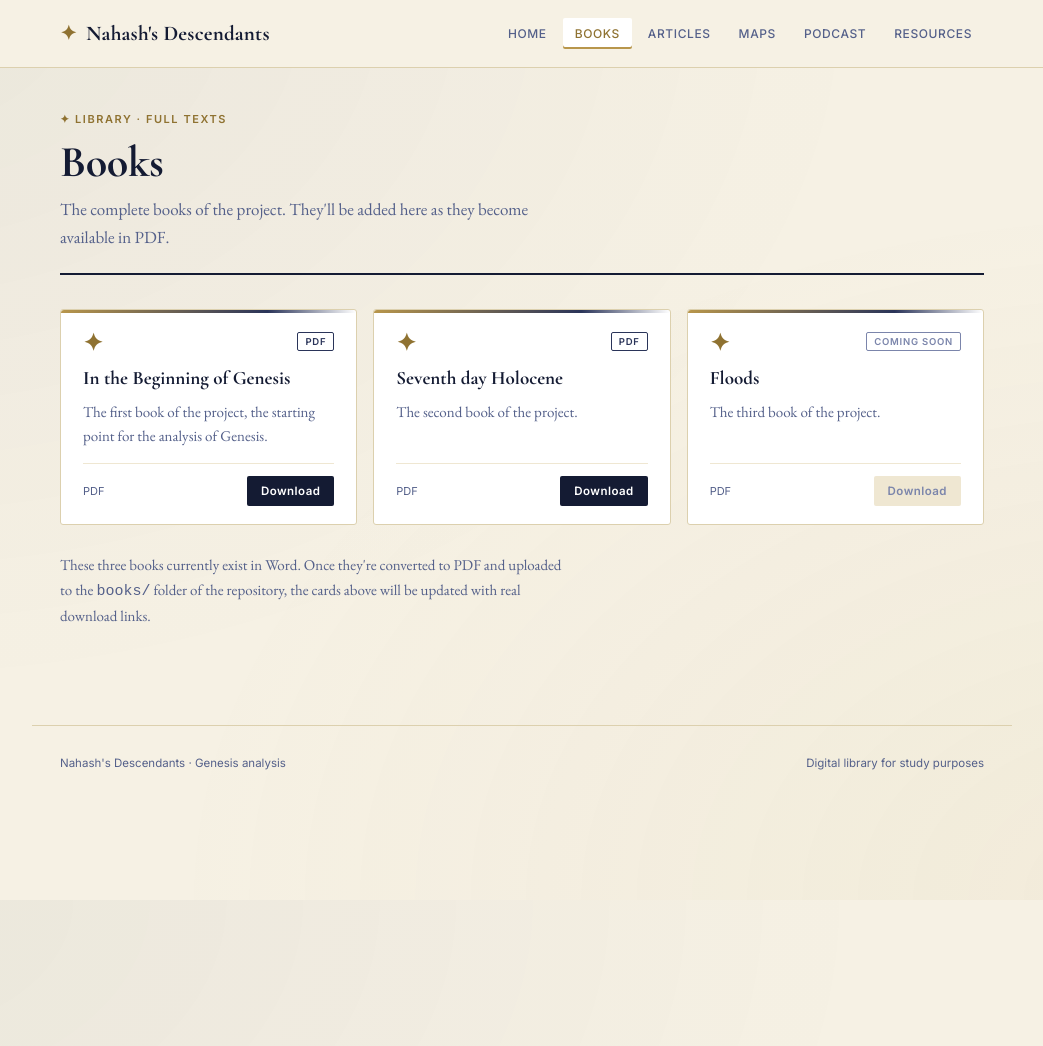
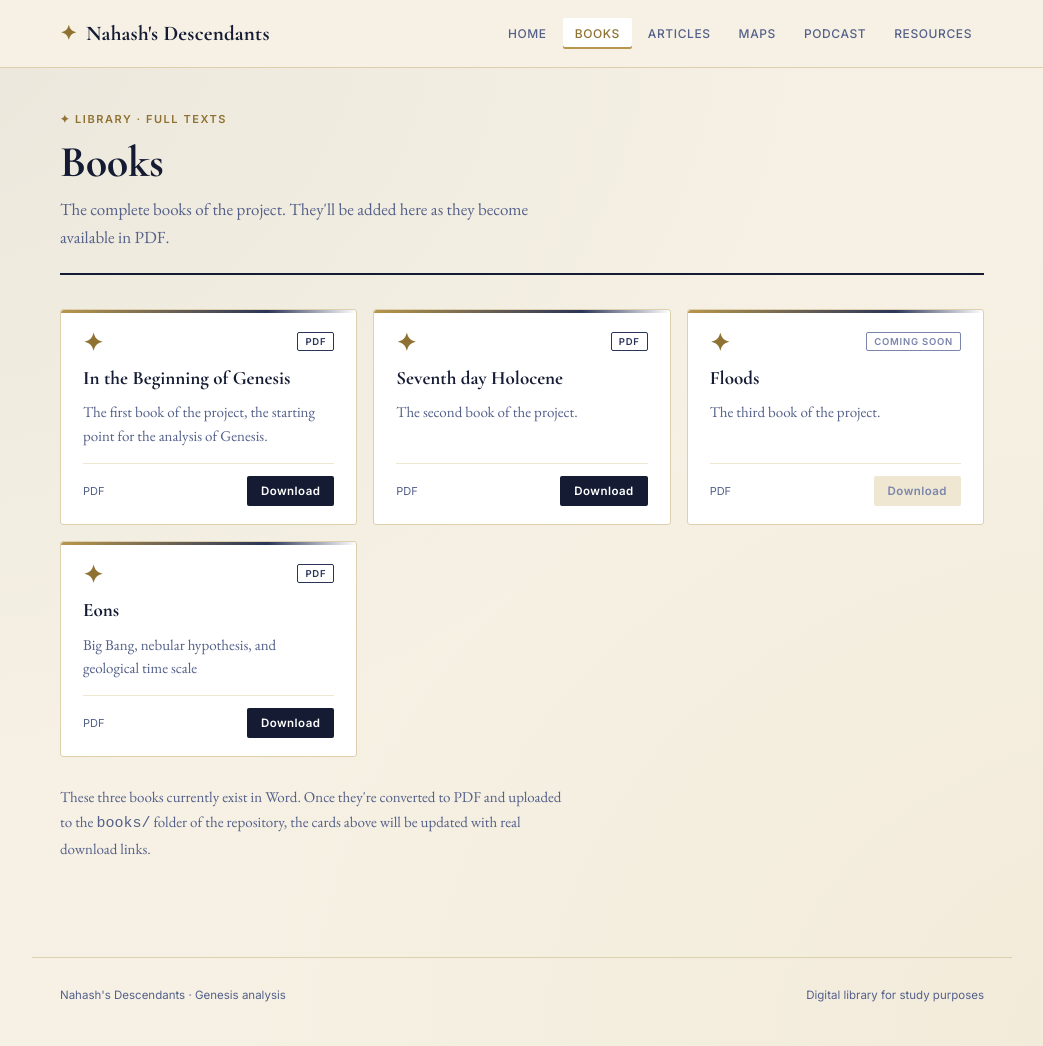
Before and after one commit to Dskartes/Nahashsdescendants, a Jekyll site: the page built from books.md, in a window 1280 px wide. Shown: the whole page, without its empty margins (118-1161 px from the left). Built offline with Jekyll 4.4.1, drawn with Linux system fonts in a browser that asks for light colours; before the commit the page ends 900 px from its top, so only the background shows below that.

Commit message:
Update books.md

```diff
--- a/books.md
+++ b/books.md
@@ -44,7 +44,18 @@ subtitle: "The complete books of the project. They'll be added here as they beco
       <span class="card-btn disabled">Download</span>
     </div>
   </div>
-
+  <div class="card">
+    <div class="card-top">
+      <div class="card-mark">✦</div>
+      <div class="card-tag">PDF</div>
+    </div>
+    <h3 class="card-title">Eons</h3>
+    <p class="card-desc">Big Bang, nebular hypothesis, and geological time scale</p>
+    <div class="card-meta">
+      <span class="card-info">PDF</span>
+      <a class="card-btn" href="{{ 'books/Eons.pdf' | relative_url | replace: ' ', '%20' }}" download>Download</a>
+    </div>
+  </div>
 </div>
 
 <p class="page-note" style="margin-top:28px;">These three books currently exist in Word. Once they're converted to PDF and uploaded to the <code>books/</code> folder of the repository, the cards above will be updated with real download links.</p>
```
